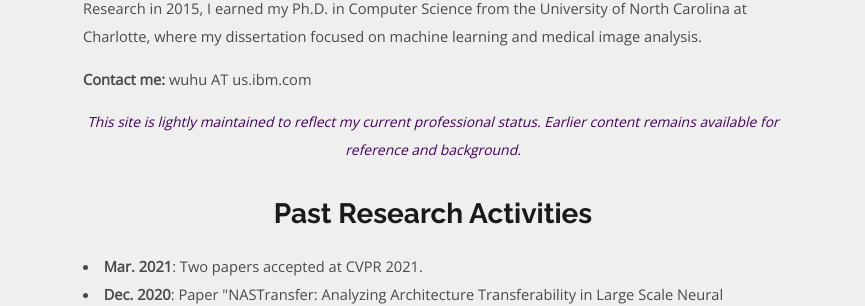
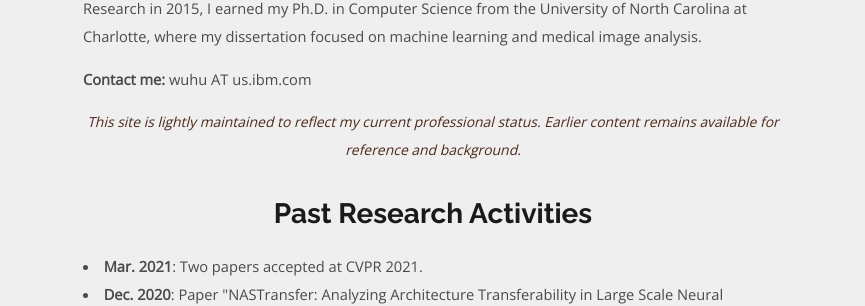
Before and after one commit to spacew/spacew.github.io, a Jekyll site: the page built from index.html, in a window 1280 px wide. Shown: the part 803-1109 px from the top of the page, without its empty margins (207-1072 px from the left). Built offline with Jekyll 4.4.1, drawn with Linux system fonts in a browser that asks for light colours; the list of posts is cut into pages by our own code.

Commit message:
Update paragraph style in index.html

```diff
--- a/index.html
+++ b/index.html
@@ -20,7 +20,7 @@ title: Home
 
         <p><b>Contact me:</b> wuhu AT us.ibm.com</p>
 
-        <p style="font-size: 0.95em; color: #440357; text-align: center;">
+        <p style="font-size: 0.95em; color: #4d2919; text-align: center;">
   <em>This site is lightly maintained to reflect my current professional status. Earlier content remains available for reference and background.</em>
 </p>
 
```
